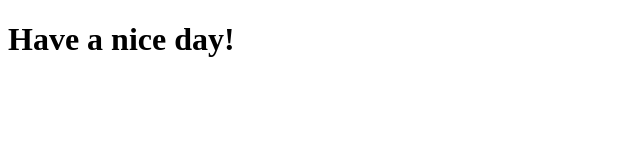
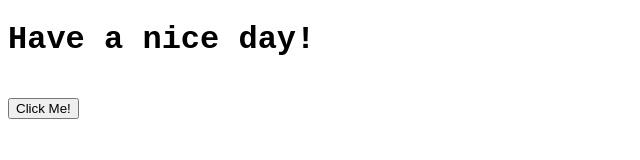
Before and after one commit to yoogamaster1234/yoogamaster1234.github.io, a plain HTML site: page index.html in a window 1280 px wide. Shown: the whole page, without its empty margins (0-640 px from the left). Drawn offline with Linux system fonts and the light colour scheme.

Commit message:
edwlsdajbv

```diff
--- a/index.html
+++ b/index.html
@@ -3,9 +3,11 @@
 <head>
     <meta charset="UTF-8">
     <title>Kidnapped Banana</title>
-    <link rek="stylesheet" href="styles.css">
+    <link rel="stylesheet" href="styles.css">
 </head>
 <body>
     <h1>Have a nice day!</h1>
+    <br>
+    <button onclick="alert('Hello!');">Click Me!</button>
 </body>
 </html>
--- a/styles.css
+++ b/styles.css
@@ -1,3 +1,7 @@
 body {
     font-family: 'Courier New', Courier, monospace;
 }
+
+button {
+    cursor: pointer;
+}
```
